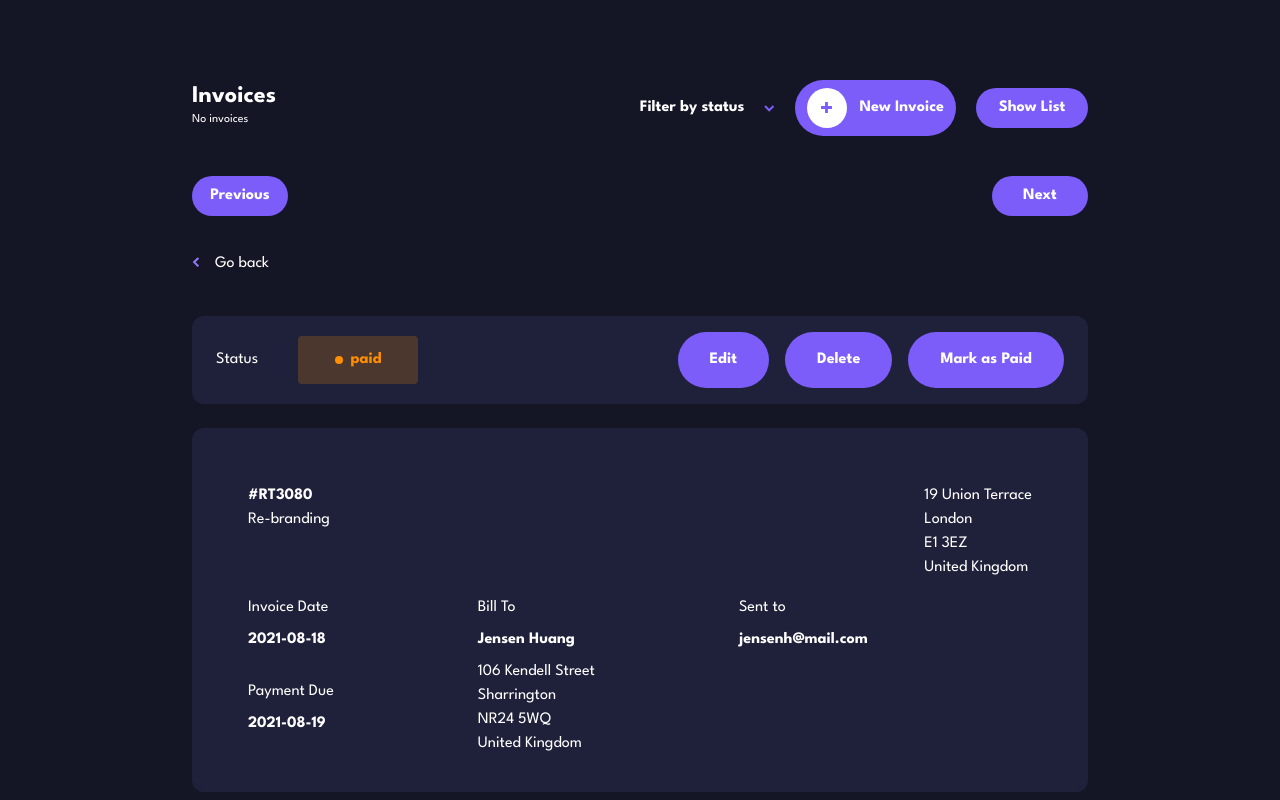
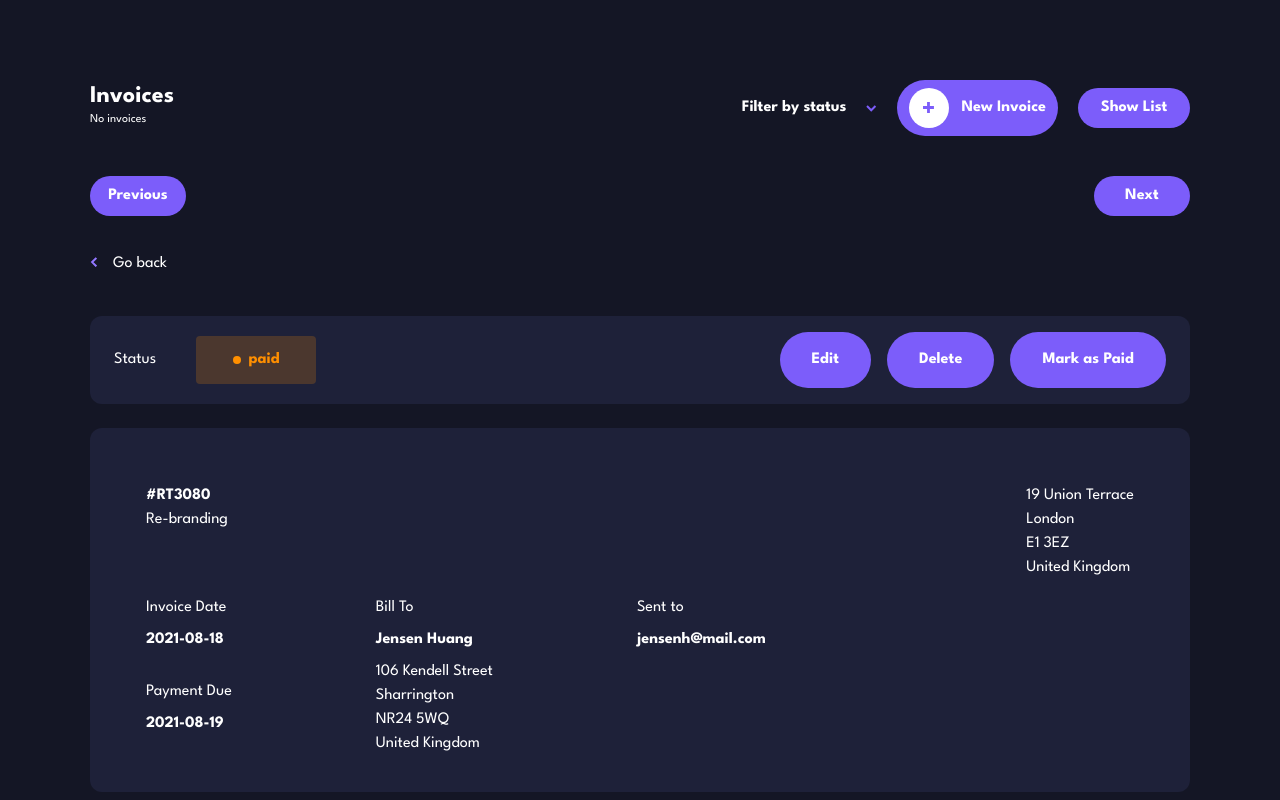
Before and after one commit to imnethaji/invoice-app, a React (Vite) app: page / in a window 1280 px wide. Built offline with nearby package versions, Linux system fonts and the light colour scheme.

Commit message:
width adjustment

```diff
--- a/src/App.tsx
+++ b/src/App.tsx
@@ -24,7 +24,7 @@ function App() {
     <>
       <div>
         <div className="flex w-screen items-center mt-20 justify-center">
-          <div className="flex  w-[70%] justify-between max-sm:flex-col max-sm:items-center ">
+          <div className="flex  w-[1100px] justify-between max-sm:flex-col max-sm:items-center ">
             <div>
               <div className="max-sm:text-center max-sm:space-y-5">
                 <h1 className="text-2xl font-bold text-white max-sm:text-5xl">
--- a/src/components/InvoiceDetails.tsx
+++ b/src/components/InvoiceDetails.tsx
@@ -12,7 +12,7 @@ const InvoiceDetails: React.FC<InvoiceDetailsProps> = ({ invoiceData }) => {
   const invoiceButtonClass =
     "bg-buttonPurple text-white rounded-full ml-4 font-bold px-8 py-4";
   return (
-    <div className="w-[70%] invoiceOpen flex flex-col items-center justify-between m-auto mt-10 ">
+    <div className="w-[1100px] invoiceOpen flex flex-col items-center justify-between m-auto mt-10 ">
       <div className="navigationButtonContainer w-full flex justify-between mb-2">
         <button
           className="p-2 bg-buttonPurple text-white w-24 font-bold rounded-full"
```
